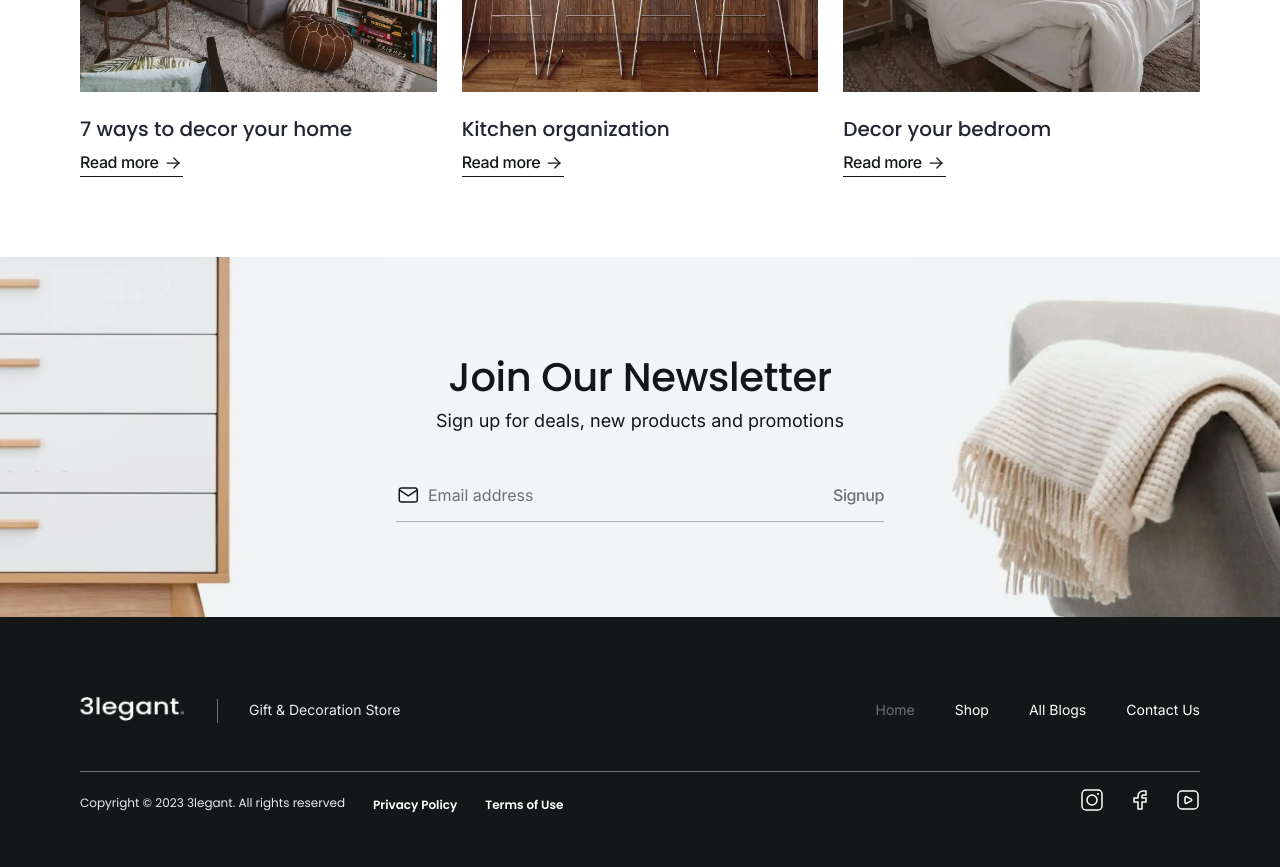
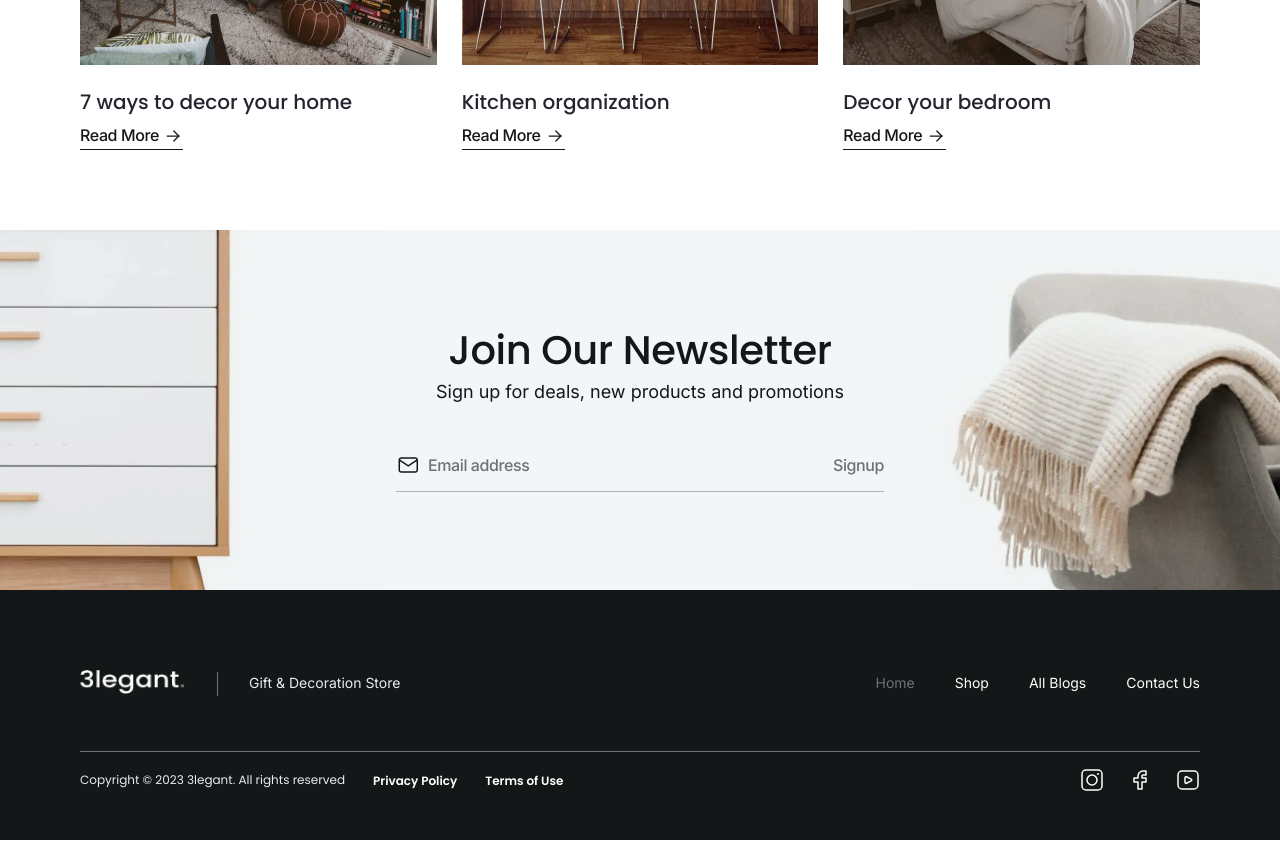
Before and after one commit to Igorlialko/ElegantNext14, a Next.js app: page / in a window 1280 px wide. Shown: the part 3400-4267 px from the top of the page. After the commit the page ends 4240 px from the top, so only its background shows below. Built offline with nearby package versions, Linux system fonts and the light colour scheme.

Commit message:
update: update tsx and styles for pixel perfect

```diff
--- a/src/app/(globalRoutes)/_components/Footer/Socials/social.module.scss
+++ b/src/app/(globalRoutes)/_components/Footer/Socials/social.module.scss
@@ -2,9 +2,16 @@
   display: flex;
   flex-wrap: wrap;
   gap: 24px;
-  align-items: center;
   justify-content: center;
-
+  li {
+    width: 24px;
+    height: 24px;
+    a {
+      display: inline-block;
+      width: 24px;
+      height: 24px;
+    }
+  }
   & > * {
     transition: opacity 200ms;
 
--- a/src/app/(globalRoutes)/_components/Footer/footer.module.scss
+++ b/src/app/(globalRoutes)/_components/Footer/footer.module.scss
@@ -21,7 +21,7 @@
   gap: 40px;
   align-items: center;
   justify-content: space-between;
-  padding-bottom: 49px;
+  padding-bottom: 56px;
 
   @media (max-width: 768px) {
     justify-content: center;
@@ -123,6 +123,7 @@
   flex-wrap: wrap;
   gap: 28px;
   align-items: center;
+  line-height: 20px;
   @media (max-width: 576px) {
     justify-content: center;
     order: 1;
--- a/src/app/(globalRoutes)/_components/Newsletter/newsletter.module.scss
+++ b/src/app/(globalRoutes)/_components/Newsletter/newsletter.module.scss
@@ -34,7 +34,7 @@
   p {
     font-size: clamp(14px, 3vw, 18px);
     font-weight: 400;
-    line-height: clamp(22px, 3vw, 33px);
+    line-height: clamp(22px, 3vw, 30px);
   }
 }
 
@@ -48,12 +48,18 @@
   padding: 12px 0;
   margin: 0 auto;
   border-bottom: 1px solid var(--neutral-0450);
+  svg {
+    width: 24px;
+    height: 24px;
+  }
 
   input {
     flex: 1;
+    font-weight: 500;
+    line-height: 28px;
     color: var(--text-main);
+    letter-spacing: -0.4px;
     background: transparent;
-
     &:focus::placeholder {
       color: transparent;
     }
--- a/src/app/(globalRoutes)/all-blogs/_components/Blogs/Blogs.tsx
+++ b/src/app/(globalRoutes)/all-blogs/_components/Blogs/Blogs.tsx
@@ -2,7 +2,7 @@
 
 import s from './blogs.module.scss';
 import CategoriesList from '@/commonUI/CategoriesList/CategoriesList';
-import HeaderView from '@/commonUI/headerView/HeaderView';
+import HeaderView from '@/commonUI/HeaderView/HeaderView';
 import Button from '@/commonUI/Button/Button';
 import CardBlog from '@/modules/blog/ui/CardBlog/CardBlog';
 import React, { useState } from 'react';
--- a/src/app/(globalRoutes)/shop/_components/ShopMain/goods/Goods.tsx
+++ b/src/app/(globalRoutes)/shop/_components/ShopMain/goods/Goods.tsx
@@ -1,7 +1,7 @@
 import ArrivalsSlide from '@/app/(globalRoutes)/_components/Arrivals/Slide/ArrivalsSlide';
 
 import s from './goods.module.scss';
-import HeaderView from '@/commonUI/headerView/HeaderView';
+import HeaderView from '@/commonUI/HeaderView/HeaderView';
 
 interface goodsTypeData {
   discount: number;
--- a/src/modules/blog/ui/CardBlog/CardBlog.tsx
+++ b/src/modules/blog/ui/CardBlog/CardBlog.tsx
@@ -48,7 +48,7 @@ export default function CardBlog({
         <div className={s.rest}>
           {link ? (
             <UnderLineLink isLink={false} className={s.link}>
-              Read more
+              Read More
             </UnderLineLink>
           ) : (
             <span className={s.date}>{cardDate}</span>
--- a/src/modules/blog/ui/CardBlog/cardBlog.module.scss
+++ b/src/modules/blog/ui/CardBlog/cardBlog.module.scss
@@ -89,7 +89,7 @@
 
 .image {
   width: 100%;
-  height: 352px;
+  height: 325px;
   overflow: hidden;
   @media (max-width: 576px) {
     height: 283px;
```
Also changed, not shown: src/app/_icons/view/View4.tsx (+5 -5 lines), src/commonUI/HeaderView/HeaderView.tsx (renamed from src/commonUI/headerView/HeaderView.tsx), src/commonUI/HeaderView/headerView.module.scss (renamed from src/commonUI/headerView/headerView.module.scss).
